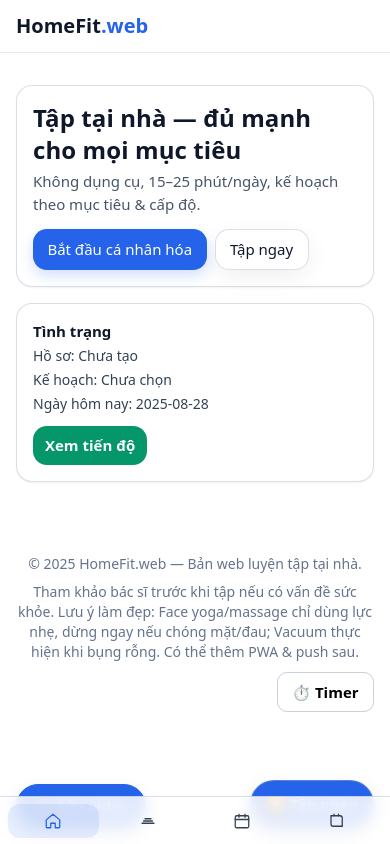
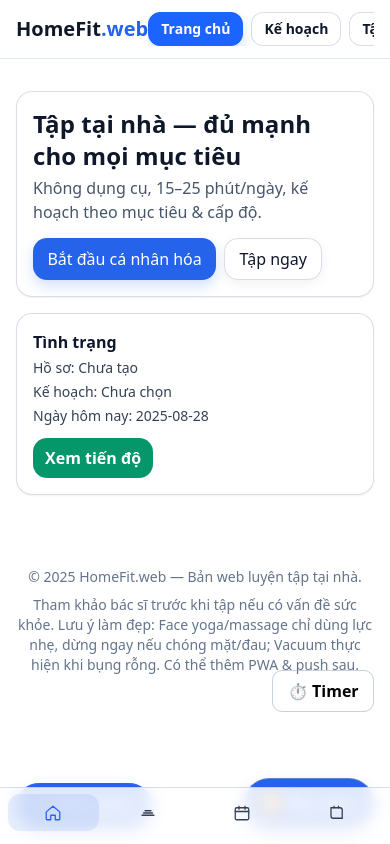
Before and after one commit to Aurora-20-10/shadowB, a plain HTML site: page index.html in a window 390 px wide. Drawn offline with nearby package versions, Linux system fonts and the light colour scheme.

Commit message:
Update index.html

```diff
--- a/index.html
+++ b/index.html
@@ -2,7 +2,7 @@
 <html lang="vi">
 <head>
   <meta charset="utf-8" />
-  <meta name="viewport" content="width=device-width, initial-scale=1" />
+  <meta name="viewport" content="width=device-width, initial-scale=1, viewport-fit=cover" />
   <title>HomeFit.web — Luyện tập tại nhà (Expanded)</title>
   <script src="https://cdn.tailwindcss.com"></script>
   <meta name="color-scheme" content="light dark" />
@@ -187,6 +187,42 @@ ul.list-disc li{margin:.2rem 0}
 
 <style id="pro-upgrades-v1-css-tweak">
   .cmdk-item .k:empty{ display:none; }
+</style>
+
+
+<style id="mobile-hotfix">
+/* --- Mobile Usability Hotfix v1 --- */
+
+/* Show full header nav on small screens as a horizontal scroller */
+@media (max-width: 768px){
+  header nav.hidden{ display:flex !important; }
+  header nav{ display:flex; overflow-x:auto; -webkit-overflow-scrolling:touch; gap:.5rem; }
+  header nav button{ flex:0 0 auto; padding:.55rem .8rem; font-size:.92rem; }
+  /* Slightly larger base font for readability */
+  body{ font-size:16px; }
+}
+
+/* Keep bottom nav clear of iOS home-indicator */
+.bottom-nav{ padding-bottom: calc(env(safe-area-inset-bottom, 0px) + .4rem); }
+@supports(padding: max(0px)){
+  .bottom-nav{ padding-bottom: max(.4rem, env(safe-area-inset-bottom)); }
+}
+
+/* Prevent bottom nav from covering content on short screens */
+@media (max-width: 768px){
+  main, section{ padding-bottom: 84px; }
+}
+
+/* Make touch targets a bit bigger */
+.bottom-nav .tab{ padding:.6rem 0; }
+
+/* Reduce heavy shadows on mobile to lower paint cost */
+@media (max-width: 768px){
+  :root{ --hf-shadow: 0 4px 12px rgba(2,6,23,.05); --hf-shadow-dark: 0 8px 16px rgba(0,0,0,.28); }
+}
+
+/* Ensure videos are tap-friendly and lazy */
+.aspect-video iframe{ pointer-events:auto; }
 </style>
 
 </head>
@@ -1556,9 +1592,7 @@ const [sys, setSys] = React.useState(()=> load(LS.TALOS_SYS, defaultSystem()));
 
   function Card({children, className=""}){ return <div className={`rounded-2xl shadow-sm border border-slate-200 dark:border-slate-800 bg-white dark:bg-slate-900 p-4 ${className}`}>{children}</div>; }
 
-  const root = ReactDOM.createRoot(document.getElementById('root'));
-  root.render(<App />);
-  </script>
+  const __mountApp = () => {  try { const root = ReactDOM.createRoot(document.getElementById('root')); root.render(<App />); } catch(e){ console.error(e); }};if (/Mobi|Android/i.test(navigator.userAgent) && 'requestIdleCallback' in window) {  requestIdleCallback(__mountApp);} else {  __mountApp();}</script>
 
 
 
```
